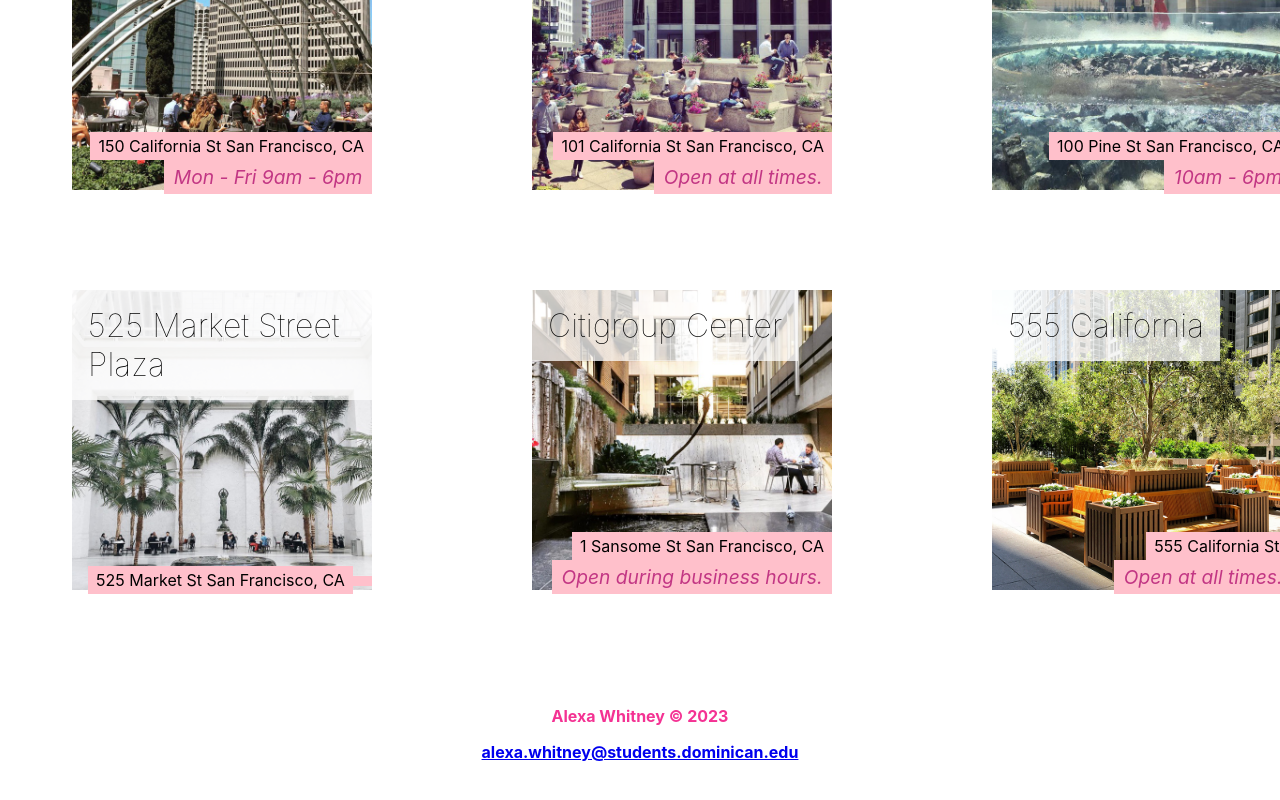
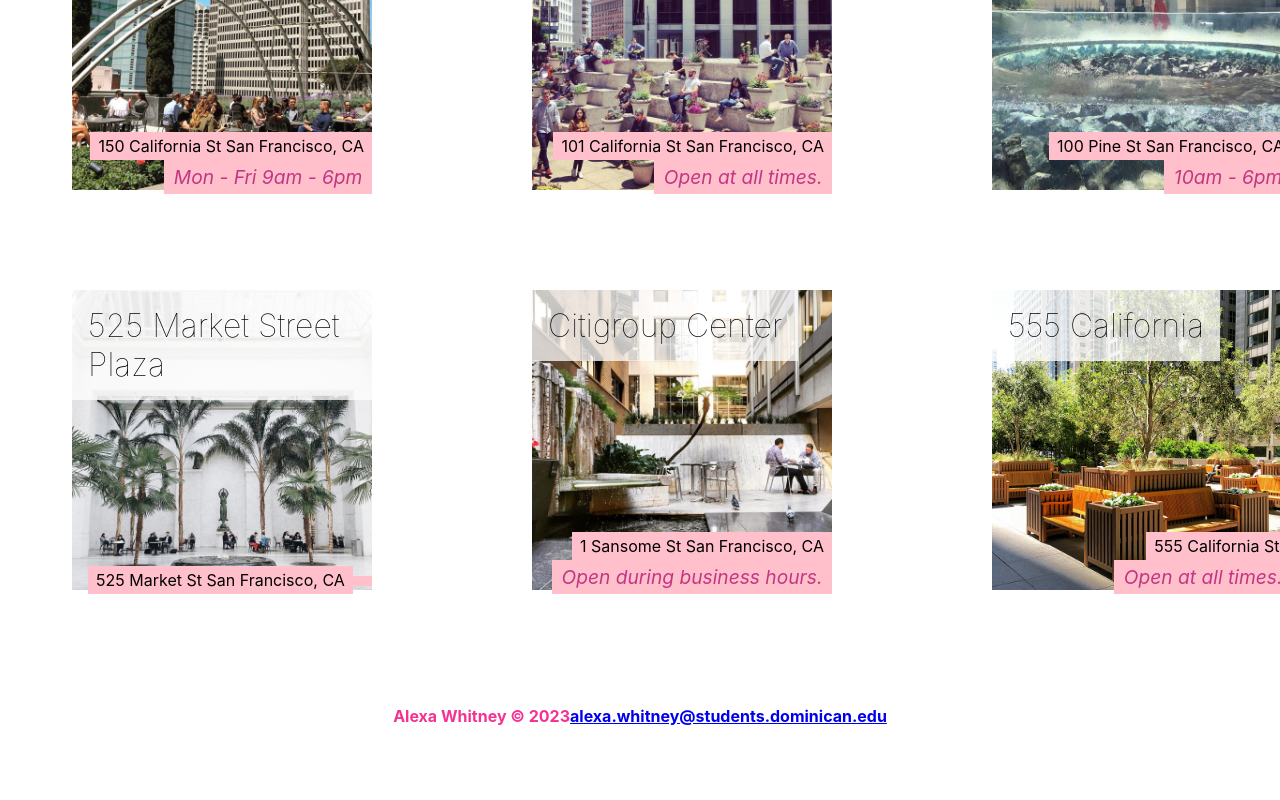
Before and after one commit to AlexaWhit/ACS1320-React-Fundamentals-Tutorial, a React (Create React App) app in the folder alexareact/: page / in a window 1280 px wide. Shown: the part 1230-2030 px from the top of the page. After the commit the page ends 2004 px from the top, so only its background shows below. Built offline with nearby package versions, Linux system fonts and the light colour scheme.

Commit message:
added Outline and User Stories to the README

```diff
--- a/alexareact/package.json
+++ b/alexareact/package.json
@@ -2,7 +2,7 @@
     "name": "sfpopos",
     "version": "0.1.0",
     "private": true,
-    "homepage": "http://github.com/AlexaWhit/ACS1320-React-Fundamentals-Tutorial",
+    "homepage": "https://alexawhit.github.io/ACS1320-React-Fundamentals-Tutorial/",
     "dependencies": {
         "@testing-library/jest-dom": "^5.16.5",
         "@testing-library/react": "^13.4.0",
--- a/alexareact/src/components/Footer/Footer.css
+++ b/alexareact/src/components/Footer/Footer.css
@@ -1,5 +1,6 @@
 .Footer {
-    display: block;
+    display: flex;
+    box-sizing: border-box;
     color: rgb(244, 50, 147);
     font-weight: bold;
     justify-content: center;
```
Also changed, not shown: 1 other file (tests, documents, lock files or other folders).
